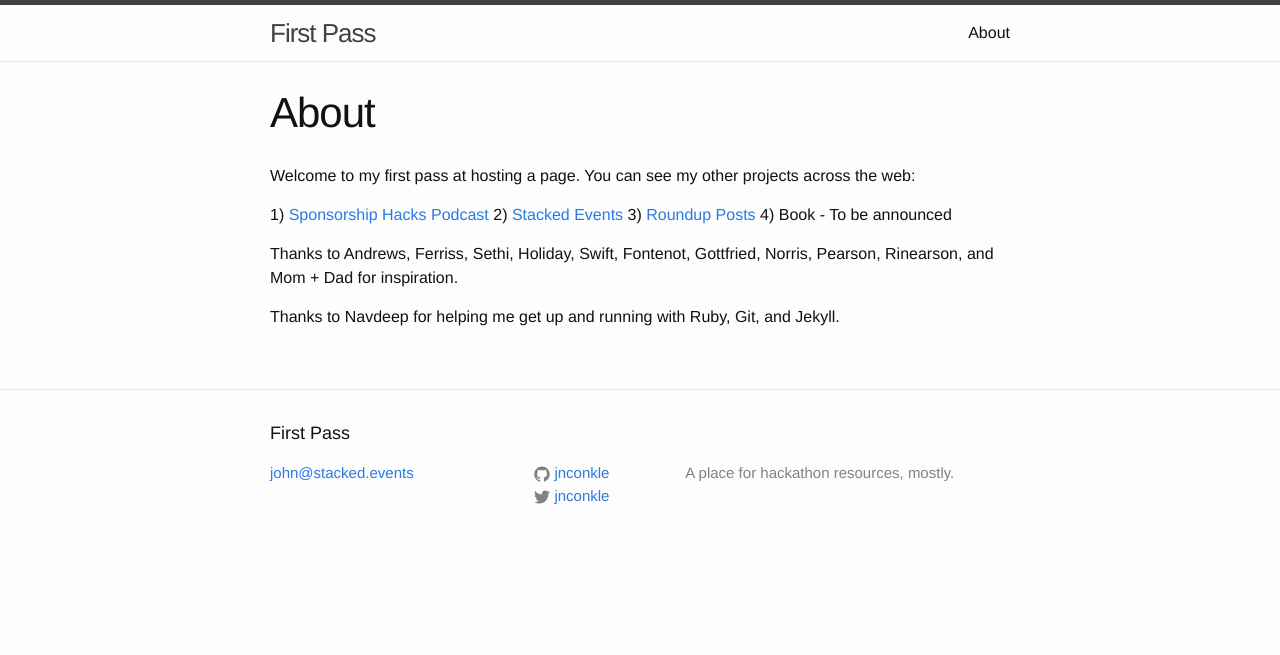
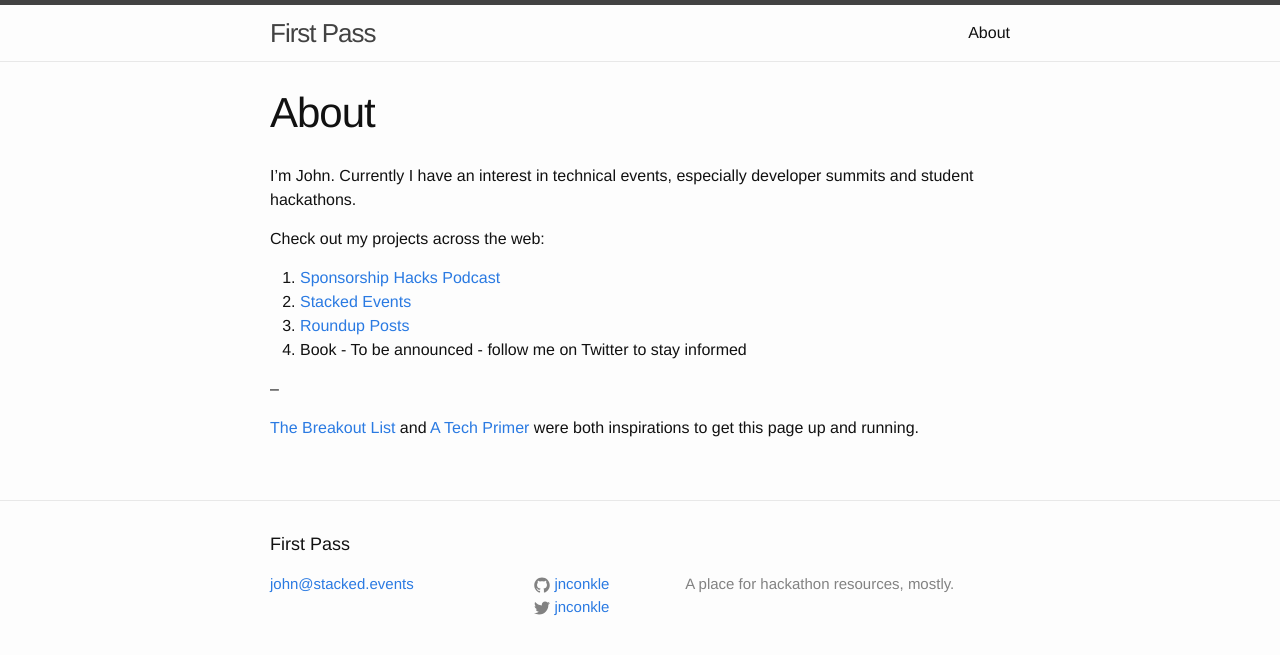
Before and after one commit to jnconkle/vested-by-no-one, a Jekyll site: the page built from about.md, in a window 1280 px wide. Shown: the top 655 px of the page. Built offline with Jekyll 4.4.1, drawn with Linux system fonts in a browser that asks for light colours.

Commit message:
Redid about page

```diff
--- a/about.md
+++ b/about.md
@@ -4,13 +4,15 @@ title: About
 permalink: /about/
 ---
 
-Welcome to my first pass at hosting a page.  You can see my other projects across the web:
+I'm John.  Currently I have an interest in technical events, especially developer summits and student hackathons.
 
-1) [Sponsorship Hacks Podcast](http://hackathon.posthaven.com)
-2) [Stacked Events](http://stacked.events)
-3) [Roundup Posts](http://wpcurve.com/definitive-guide-writing-roundup-post/)
-4) Book - To be announced
+Check out my projects across the web:
 
-Thanks to Andrews, Ferriss, Sethi, Holiday, Swift, Fontenot, Gottfried, Norris, Pearson,  Rinearson, and Mom + Dad for inspiration.
+1. [Sponsorship Hacks Podcast](http://hackathon.posthaven.com)
+2. [Stacked Events](http://stacked.events)
+3. [Roundup Posts](http://wpcurve.com/definitive-guide-writing-roundup-post/)
+4. Book - To be announced - follow me on Twitter to stay informed
 
-Thanks to Navdeep for helping me get up and running with Ruby, Git, and Jekyll.
+--
+
+[The Breakout List](http://www.breakoutlist.com/) and [A Tech Primer](http://www.atechprimer.com/) were both inspirations to get this page up and running.
--- a/index.html
+++ b/index.html
@@ -8,6 +8,4 @@ layout: default
 
   <p>It will contain resources for hackathon organizers to make their events better.</p>
 
-  <p>Breakoutlist.com and Atechprimer.com were both inspirations to get this up and running.</p>
-
 </div>
```
